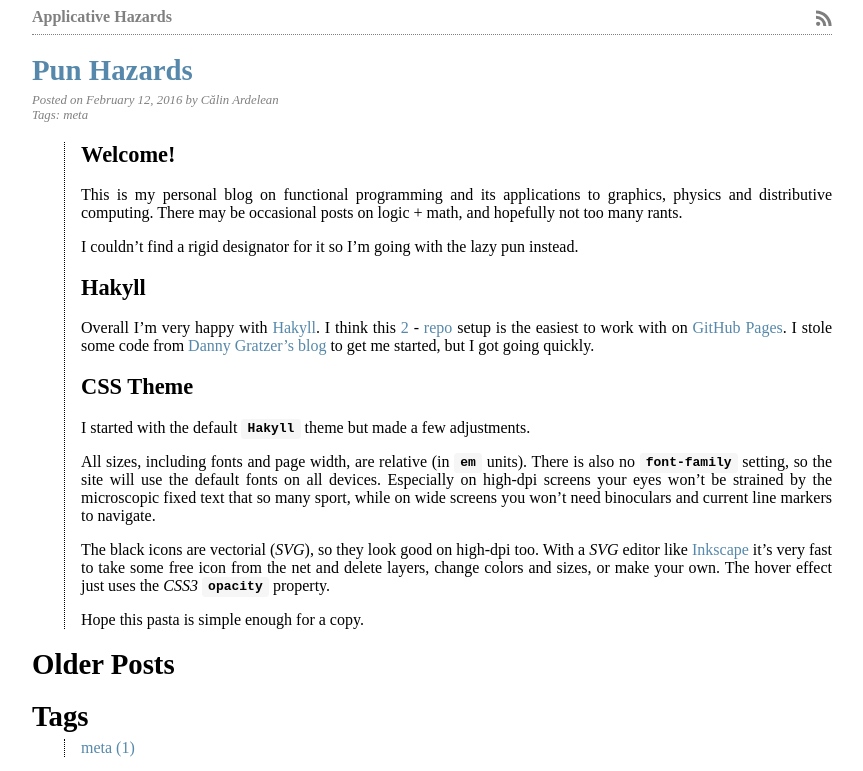
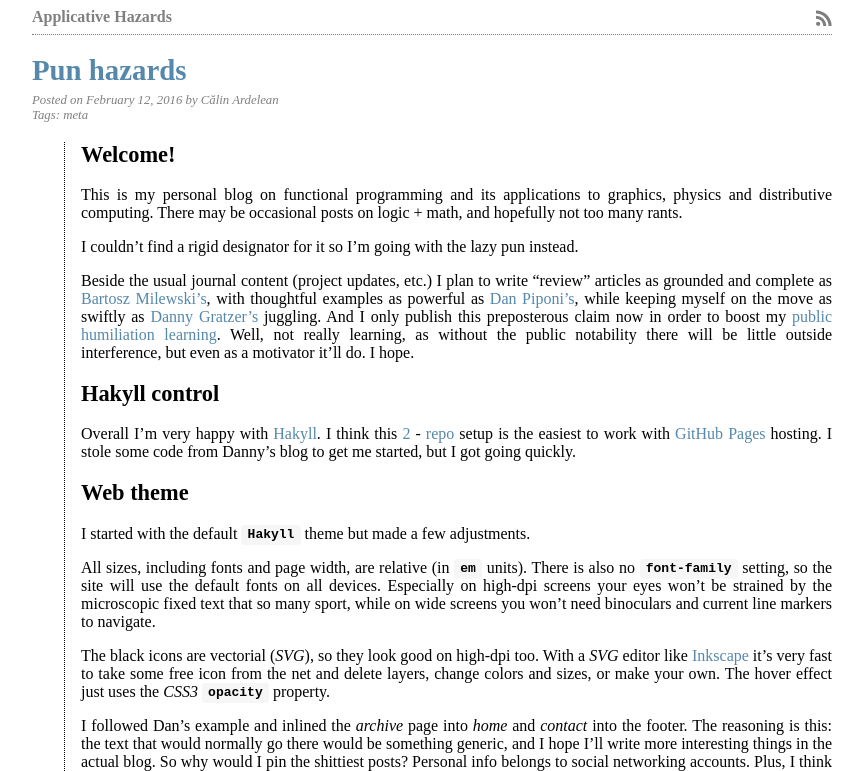
Before and after one commit to cip03/cip03.github.io, a plain HTML site: page index.html in a window 1280 px wide. Shown: the top 771 px of the page, without its empty margins (208-1071 px from the left). Drawn offline with Linux system fonts and the light colour scheme.

Commit message:
updated first post

```diff
--- a/index.html
+++ b/index.html
@@ -20,7 +20,7 @@
         </div>
         <div id="content">
 
-<h1><a href="./posts/2016-02-12-name.html">Pun Hazards</a></h1>
+<h1><a href="./posts/2016-02-12-name.html">Pun hazards</a></h1>
 <div class="info">
     Posted on February 12, 2016 by Călin Ardelean
 </div>
@@ -34,17 +34,19 @@
 <h2 id="welcome">Welcome!</h2>
 <p>This is my personal blog on functional programming and its applications to graphics, physics and distributive computing. There may be occasional posts on logic + math, and hopefully not too many rants.</p>
 <p>I couldn’t find a rigid designator for it so I’m going with the lazy pun instead.</p>
-<h2 id="hakyll">Hakyll</h2>
-<p>Overall I’m very happy with <a href="http://jaspervdj.be/hakyll" title="Hakyll">Hakyll</a>. I think this <a href="https://github.com/clnx/clnx.github.io.src" title="Source Repo for this Blog">2</a> - <a href="https://github.com/clnx/clnx.github.io" title="Main GitHub Pages Repo">repo</a> setup is the easiest to work with on <a href="https://pages.github.com" title="GitHub Pages">GitHub Pages</a>. I stole some code from <a href="http://jozefg.bitbucket.org/" title="Code &amp; Co">Danny Gratzer’s blog</a> to get me started, but I got going quickly.</p>
-<h2 id="css-theme">CSS Theme</h2>
+<p>Beside the usual journal content (project updates, etc.) I plan to write “review” articles as grounded and complete as <a href="http://bartoszmilewski.com/" title="Bartosz Milewski's Programming Cafe">Bartosz Milewski’s</a>, with thoughtful examples as powerful as <a href="http://blog.sigfpe.com/" title="A Neighborhood of Infinity">Dan Piponi’s</a>, while keeping myself on the move as swiftly as <a href="http://jozefg.bitbucket.org/" title="Code &amp; Co">Danny Gratzer’s</a> juggling. And I only publish this preposterous claim now in order to boost my <a href="http://www.scottaaronson.com/blog/?p=2651" title="Article on Scott Aaronson's blog mentioning this technique">public humiliation learning</a>. Well, not really learning, as without the public notability there will be little outside interference, but even as a motivator it’ll do. I hope.</p>
+<h2 id="hakyll-control">Hakyll control</h2>
+<p>Overall I’m very happy with <a href="http://jaspervdj.be/hakyll" title="Hakyll">Hakyll</a>. I think this <a href="https://github.com/clnx/clnx.github.io.src" title="Source Repo for this Blog">2</a> - <a href="https://github.com/clnx/clnx.github.io" title="Main GitHub Pages Repo">repo</a> setup is the easiest to work with <a href="https://pages.github.com" title="GitHub Pages">GitHub Pages</a> hosting. I stole some code from Danny’s blog to get me started, but I got going quickly.</p>
+<h2 id="web-theme">Web theme</h2>
 <p>I started with the default <code>Hakyll</code> theme but made a few adjustments.</p>
 <p>All sizes, including fonts and page width, are relative (in <code>em</code> units). There is also no <code>font-family</code> setting, so the site will use the default fonts on all devices. Especially on high-dpi screens your eyes won’t be strained by the microscopic fixed text that so many sport, while on wide screens you won’t need binoculars and current line markers to navigate.</p>
 <p>The black icons are vectorial (<em>SVG</em>), so they look good on high-dpi too. With a <em>SVG</em> editor like <a href="https://inkscape.org/en/" title="Inkscape">Inkscape</a> it’s very fast to take some free icon from the net and delete layers, change colors and sizes, or make your own. The hover effect just uses the <em>CSS3</em> <code>opacity</code> property.</p>
+<p>I followed Dan’s example and inlined the <em>archive</em> page into <em>home</em> and <em>contact</em> into the footer. The reasoning is this: the text that would normally go there would be something generic, and I hope I’ll write more interesting things in the actual blog. So why would I pin the shittiest posts? Personal info belongs to social networking accounts. Plus, I think it helps with search engines robots’ situational awareness (humans too!) by being more honest. The home page is the index. That’s why it’s called “index.html”.</p>
 <p>Hope this pasta is simple enough for a copy.</p>
 </div>
 
 
-<h1> Older Posts </h1>
+<h1> Older posts </h1>
 <div class="contents">
 
 </div>
```
Also changed, not shown: atom.xml (+6 -4 lines), posts/2016-02-12-name.html (+7 -5 lines), rss.xml (+6 -4 lines), tags/meta.html (+1 -1 lines).
